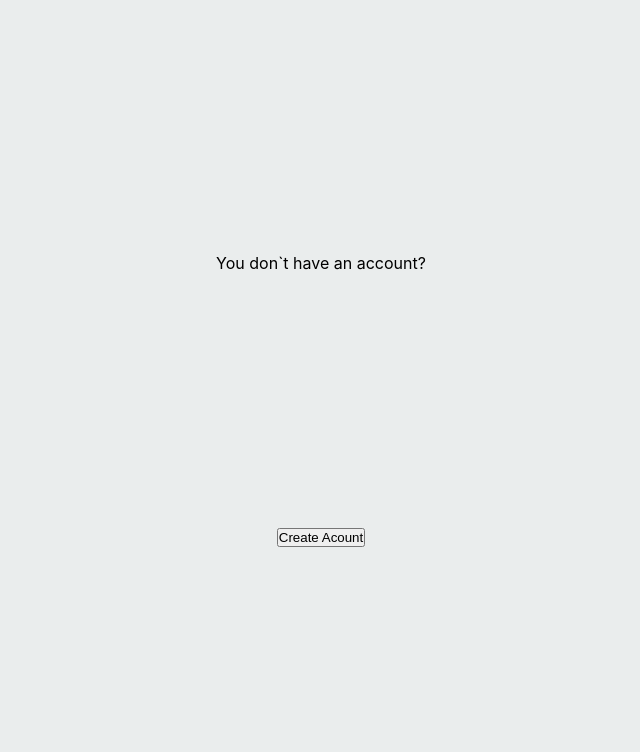
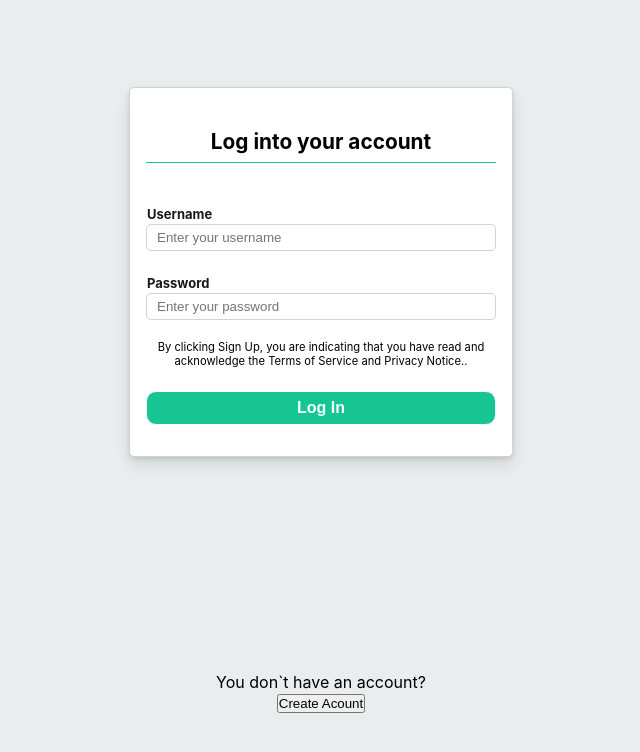
Before and after one commit to Lorekgaston/React-Authentication, a React (Create React App) app: page /login in a window 1280 px wide. Shown: the top 752 px of the page, without its empty margins (319-959 px from the left). Built offline with nearby package versions, Linux system fonts and the light colour scheme.

Commit message:
login form validation

```diff
--- a/src/components/InputField/InputField.jsx
+++ b/src/components/InputField/InputField.jsx
@@ -1,4 +1,9 @@
 import React from 'react';
+import PropTypes from 'prop-types';
+
+import CheckCircleIcon from '@material-ui/icons/CheckCircle';
+import ErrorIcon from '@material-ui/icons/Error';
+
 import './InputField.scss';
 
 const InputField = ({
@@ -14,11 +19,27 @@ const InputField = ({
   console.log(errorMessage);
   return (
     <div className="InputContainer">
-      <label>{label}</label>
+      <label>
+        {errorMessage && !isValid ? (
+          <>
+            {label}
+            <ErrorIcon className="ErrorIcon" />
+          </>
+        ) : isValid ? (
+          <>
+            {label}
+            <CheckCircleIcon className="CheckIcon" />
+          </>
+        ) : (
+          <>{label}</>
+        )}
+      </label>
       <input
         className={
           errorMessage && !isValid
             ? 'InputContainer__input inputError'
+            : isValid
+            ? 'InputContainer__input inputValid'
             : 'InputContainer__input'
         }
         type={type}
@@ -35,3 +56,14 @@ const InputField = ({
 };
 
 export default InputField;
+
+InputField.propTypes = {
+  type: PropTypes.string.isRequired,
+  placeholder: PropTypes.string,
+  name: PropTypes.string.isRequired,
+  label: PropTypes.string.isRequired,
+  value: PropTypes.string.isRequired,
+  handleChange: PropTypes.func.isRequired,
+  isValid: PropTypes.bool.isRequired,
+  errorMessage: PropTypes.string.isRequired
+};
--- a/src/components/InputField/InputField.scss
+++ b/src/components/InputField/InputField.scss
@@ -1,19 +1,25 @@
 .InputContainer {
   display: flex;
   flex-direction: column;
-  padding: 5px;
+  margin-top: 1.4em !important;
+  transition: height 0.5s ease-in-out;
+  will-change: height;
   & > label {
+    display: flex;
+    justify-content: space-between;
     font-weight: 700;
-    font-size: 14px;
+    font-size: 13px;
+    color: #181818;
     padding: 0 1px;
   }
   &__input {
     margin-bottom: 10px;
-    padding: 10px;
-    margin: 5px 0;
-    outline: none;
+    padding: 5px 10px;
+    margin: 2px 0;
+    // outline: none;
+    outline-color: var(--color-blue);
     border: 1px solid lightgrey;
-    border-radius: 10px;
+    border-radius: 5px;
   }
 }
 .ErrorMessage {
@@ -27,9 +33,25 @@
 
 .inputError {
   outline: none;
-  box-shadow: 0px 0px 3px 1px rgba(255, 15, 15, 0.823);
-  border: 1px solid rgba(255, 15, 15, 0.823);
-  border-radius: 10px;
+  box-shadow: 0px 0px 4px 0px rgba(255, 15, 15, 0.823);
+  border: 1.5px solid rgba(255, 15, 15, 0.823);
+  border-radius: 5px;
+}
+
+.inputValid {
+  outline: none;
+  box-shadow: 0px 0px 4px 0px rgba(22, 197, 115, 0.85);
+  border: 1.5px solid rgba(22, 197, 115, 0.85);
+}
+
+.MuiSvgIcon-root.ErrorIcon {
+  font-size: 1rem;
+  color: rgb(255, 15, 15);
+}
+
+.MuiSvgIcon-root.CheckIcon {
+  font-size: 1rem;
+  color: var(--color-dark-green);
 }
 
 // &__inputContainer {
--- a/src/pages/Login/Login.jsx
+++ b/src/pages/Login/Login.jsx
@@ -3,157 +3,61 @@ import { useDispatch, useSelector } from 'react-redux';
 import { useLocation } from 'react-router-dom';
 import { Link } from 'react-router-dom';
 import { userAction } from '../../redux/actions/user';
-// import validate from '../../helpers/validate';
+import { loginForm } from '../../helpers/formConfig';
 import './Login.scss';
 
 const Login = () => {
-  // const [values, setValues] = useState({
-  //   email: '',
-  //   password: ''
-  // });
-  // const [error, setError] = useState({});
-  // const [touched, setTouched] = useState({});
-
-  // const { isLoggingIn, serverError } = useSelector(state => state.login);
-  // const [submmitted, setSubmmitted] = useState(false);
+  const { isLoggingIn, serverError } = useSelector(state => state.login);
+  const [form, setForm] = useState(loginForm);
+  const [submmitted, setSubmmitted] = useState(false);
   // const dispatch = useDispatch();
   // const location = useLocation();
 
-  // useEffect(() => {
-  //   dispatch(userAction.logOut());
-  // }, []);
+  const renderLoginForm = () => {
+    return Object.values(form).map(inputObj => {
+      const { value, label, errorMessage, valid, renderInput } = inputObj;
+      return renderInput(handleChange, value, valid, errorMessage, label);
+    });
+  };
 
-  // const handleChange = e => {
-  //   const { name, value } = e.target;
-  //   setValues(values => ({ ...values, [name]: value }));
-  //   setTouched({
-  //     ...values,
-  //     [name]: true
-  //   });
-  // };
-
-  // const handleBlur = e => {
-  //   const { name, value } = e.target;
-
-  //   const { [name]: removedError, ...rest } = error;
-
-  //   const newError = validate[name](value);
-
-  //   setError({
-  //     ...rest,
-  //     ...(newError && { [name]: touched[name] && newError })
-  //   });
-  // };
-
-  // const handleSubmit = e => {
-  //   e.preventDefault();
-
-  //   const formValidation = Object.keys(values).reduce(
-  //     (acc, key) => {
-  //       const newError = validate[key](values[key]);
-  //       const newTouched = { [key]: true };
-  //       return {
-  //         error: {
-  //           ...acc.error,
-  //           ...(newError && { [key]: newError })
-  //         },
-  //         touched: {
-  //           ...acc.touched,
-  //           ...newTouched
-  //         }
-  //       };
-  //     },
-  //     { error: { ...error }, touched: { ...touched } }
-  //   );
-
-  //   setError(formValidation.error);
-  //   setTouched(formValidation.touched);
-
-  //   if (
-  //     !Object.values(formValidation.error).length &&
-  //     Object.values(formValidation.touched).length ===
-  //       Object.values(values).length &&
-  //     Object.values(formValidation.touched).every(t => t === true)
-  //   ) {
-  //     setSubmmitted(true);
-  //     const { from } = location.state || { from: { pathname: '/' } };
-  //     dispatch(userAction.login(values, from));
-  //   }
-  // };
+  const handleChange = () => {};
+  const handleSubmit = e => {
+    e.preventDefault();
+    // setSubmmitted(true);
+    // const { from } = location.state || { from: { pathname: '/' } };
+    // dispatch(userAction.login(values, from));
+  };
   return (
     <div className="login">
-      {/* <div className="login__container">
-        <h3>Log into your acount</h3>
-        {serverError && (
-          <span className="login__container_serverError">{serverError}</span>
-        )}
+      <div className="login__container">
+        <h3>Log into your account</h3>
+
         <form onSubmit={handleSubmit}>
-          <h5>Email Address</h5>
-          <div
-            className={
-              error.email
-                ? 'login__inputContainer isNotValid'
-                : 'login__inputContainer'
-            }
-          >
-            <input
-              className="login__inputContainer_input"
-              type="text"
-              id="email-address-input"
-              placeholder="someone@mail.com"
-              name="email"
-              value={values.email}
-              onChange={handleChange}
-              onBlur={handleBlur}
-            />
-            {touched.email && (
-              <span className="login__inputContainer_error">{error.email}</span>
-            )}
-          </div>
-          <h5>Password</h5>
-          <div
-            className={
-              error.password
-                ? 'login__inputContainer isNotValid'
-                : 'login__inputContainer'
-            }
-          >
-            <input
-              className="login__inputContainer_input"
-              type="password"
-              id="password-input"
-              placeholder="1234567"
-              name="password"
-              value={values.password}
-              onChange={handleChange}
-              onBlur={handleBlur}
-            />
-            {touched.password && (
-              <span className="login__inputContainer_error">
-                {error.password}
-              </span>
-            )}
-          </div>
+          {renderLoginForm()}
+          <p>
+            By clicking Sign Up, you are indicating that you have read and
+            acknowledge the Terms of Service and Privacy Notice..
+          </p>
           <button className="login__container-signInButton">
             {submmitted && isLoggingIn ? 'loggin In' : 'Log In'}
           </button>
         </form>
-        <p>
-          By continuing, you agree to L&L`s Conditions of Use and Privacy
-          Notice.
-        </p>
       </div>
 
       <br />
       <br />
-      <div className="login__footer"> */}
-      <p>You don`t have an account?</p>
-      <Link to="/register">
-        <button className="login__registerButton">Create Acount</button>
-      </Link>
-      {/* </div> */}
+      <div className="login__footer">
+        <p>You don`t have an account?</p>
+        <Link to="/register">
+          <button className="login__registerButton">Create Acount</button>
+        </Link>
+      </div>
     </div>
   );
 };
 
 export default Login;
+
+// {serverError && (
+//   <span className="login__container_serverError">{serverError}</span>
+// )}
--- a/src/pages/Login/Login.scss
+++ b/src/pages/Login/Login.scss
@@ -7,20 +7,24 @@
   background-color: #eaeded;
   &__container {
     background-color: #ffffff;
-    width: 300px;
+    width: 350px;
     height: fit-content;
     display: flex;
     flex-direction: column;
-
-    padding: 30px;
+    padding: 2em 1em;
     border: 1px solid lightgray;
-    border-radius: 10px;
+    border-radius: 5px;
     box-shadow: 0 2px 4px rgba(0, 0, 0, 0.1), 0 8px 16px rgba(0, 0, 0, 0.1);
 
     & > h3 {
-      font-weight: 600;
-      margin-bottom: 20px;
+      width: 100%;
+      text-align: center;
+      font-weight: 700;
+      font-size: 1.3rem;
+      padding: 0.4em 0;
+      margin-bottom: 1em;
       align-self: center;
+      border-bottom: 1px solid var(--color-green);
     }
     & > form {
       display: flex;
@@ -28,63 +32,46 @@
       & > h5 {
         margin: 10px 0;
       }
-    }
-    & > p {
-      margin: 15px;
-      font-size: 12px;
+      & > p {
+        font-size: 0.7rem;
+        text-align: center;
+        margin-top: 1.6em;
+      }
     }
     &-signInButton {
-      margin-top: 10px;
-      background-color: rgb(101, 192, 78);
-      color: #ffffff;
+      margin-top: 1.4rem;
+      background-color: var(--color-green);
+      color: var(--color-font-green);
       border-radius: 10px;
       width: 100%;
-      height: 35px;
+      height: 2.1em;
       border: 1px solid;
-      border-color: #65c04e, #458834, #366829;
-      font-size: 15px;
-      font-weight: 800;
+      font-size: 1rem;
+      font-weight: 600;
       cursor: pointer;
       outline: none;
+      will-change: transform, box-shadow;
       &:hover {
-        transition: transform 0.2s ease;
+        transition: transform 0.2s ease-in-out;
         transform: translateY(-0.5px);
         box-shadow: 0px 0.5px 1px 0px rgba(101, 192, 78, 0.4);
       }
       &:active {
-        transform: translateY(1px);
+        transform: translateY(0px);
+        box-shadow: none;
+      }
+      &:disabled {
+        background-color: rgba(158, 158, 158, 0.4);
+        &:hover {
+          transform: none;
+          box-shadow: none;
+        }
       }
     }
     &_serverError {
       color: rgba(255, 15, 15, 0.8);
       font-weight: 600;
       font-size: 12px;
-    }
-  }
-  &__inputContainer {
-    position: relative;
-    display: flex;
-    flex-direction: column;
-    justify-content: center;
-    align-items: center;
-    border: 1px solid lightgrey;
-    border-radius: 10px;
-    margin-bottom: 10px;
-    &_input {
-      margin-bottom: 10px;
-      width: 90%;
-      padding: 5px;
-      margin: 5px;
-      border: none;
-      outline: none;
-    }
-    &_error {
-      position: absolute;
-      top: 40px;
-      left: 0;
-      color: rgb(255, 15, 15);
-      font-weight: 600;
-      font-size: 11px;
     }
   }
   &__footer {
--- a/src/pages/Signup/Register.jsx
+++ b/src/pages/Signup/Register.jsx
@@ -36,7 +36,7 @@ const Register = () => {
 
   const isInputFieldValid = useCallback(
     inputField => {
-      for (const rule of inputField.validateRultes) {
+      for (const rule of inputField.validateRules) {
         if (!rule.validate(inputField.value, form)) {
           inputField.errorMessage = rule.message;
           return false;
@@ -55,18 +55,20 @@ const Register = () => {
         isValid = false;
         break;
       }
-      return isValid;
     }
+    return isValid;
   }, [form]);
 
   const handleSubmit = e => {
     e.preventDefault();
+    const newForm = { ...form };
 
     let newUser = {};
-    for (let obj in form) {
-      Object.assign(newUser, { [obj]: form[obj].value });
+    for (let values in form) {
+      Object.assign(newUser, { [values]: newForm[values].value });
     }
     dispatch(userAction.register(newUser));
+    console.log(newUser);
   };
 
   return (
@@ -75,6 +77,10 @@ const Register = () => {
         <h3>Sign up</h3>
         <form onSubmit={handleSubmit}>
           {renderFormInputs()}
+          <p>
+            By clicking Sign Up, you are indicating that you have read and
+            acknowledge the Terms of Service and Privacy Notice.
+          </p>
           <button
             className="Register__container-registerButton"
             type="submit"
@@ -83,10 +89,6 @@ const Register = () => {
             Sign Up
           </button>
         </form>
-        <p>
-          By continuing, you agree to L&L`s Conditions of Use and Privacy
-          Notice.
-        </p>
       </div>
       <div className="Register__footer">
         <p>Already have an account?</p>
```
Also changed, not shown: src/helpers/formConfig.js (+20 -5 lines), src/index.scss (+8 -0 lines), src/pages/Signup/Register.scss (+24 -18 lines).
